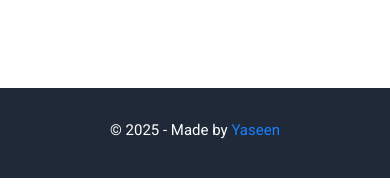
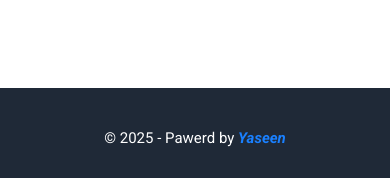
Before and after one commit to YaseenDevFS/Yaseen-portfolio, a plain HTML site: page index.html in a window 390 px wide. Shown: the part 7665-7861 px from the top of the page. Drawn offline with nearby package versions, Linux system fonts and the light colour scheme.

Commit message:
change-9

```diff
--- a/css/style.css
+++ b/css/style.css
@@ -925,11 +925,12 @@ header ul li a:hover {
         height: 90px;
         text-align: center;
         align-items: center;
-        position: relative;
-        top: 50%;
-        transform: translateY(20%);
+        justify-content: center;
     }
-
+    .footer .container span {
+        font-weight: bold;
+        font-style: italic;
+    }
     .footer .container .col {
         margin: 5px 0;
     }
--- a/index.html
+++ b/index.html
@@ -366,7 +366,7 @@
                 <h3><span>Yaseen </span>Waleed</h3>
             </div>
             <div class="col">
-                <p>© 2025 - Made by  <span>Yaseen</span></p>
+                <p>© 2025 - Pawerd by  <span>Yaseen</span></p>
             </div>
     </div>
     <!-- End Footer  -->
```
